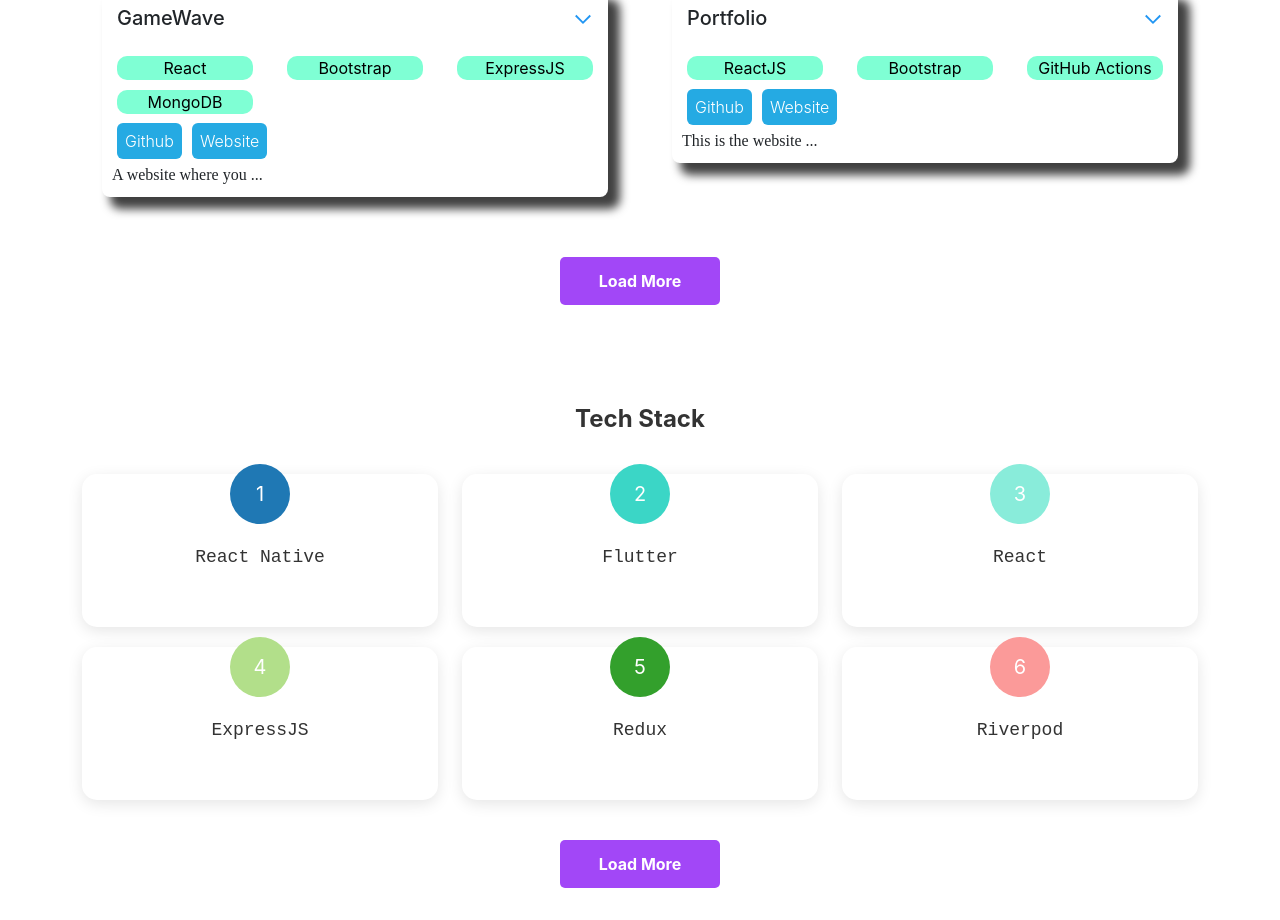
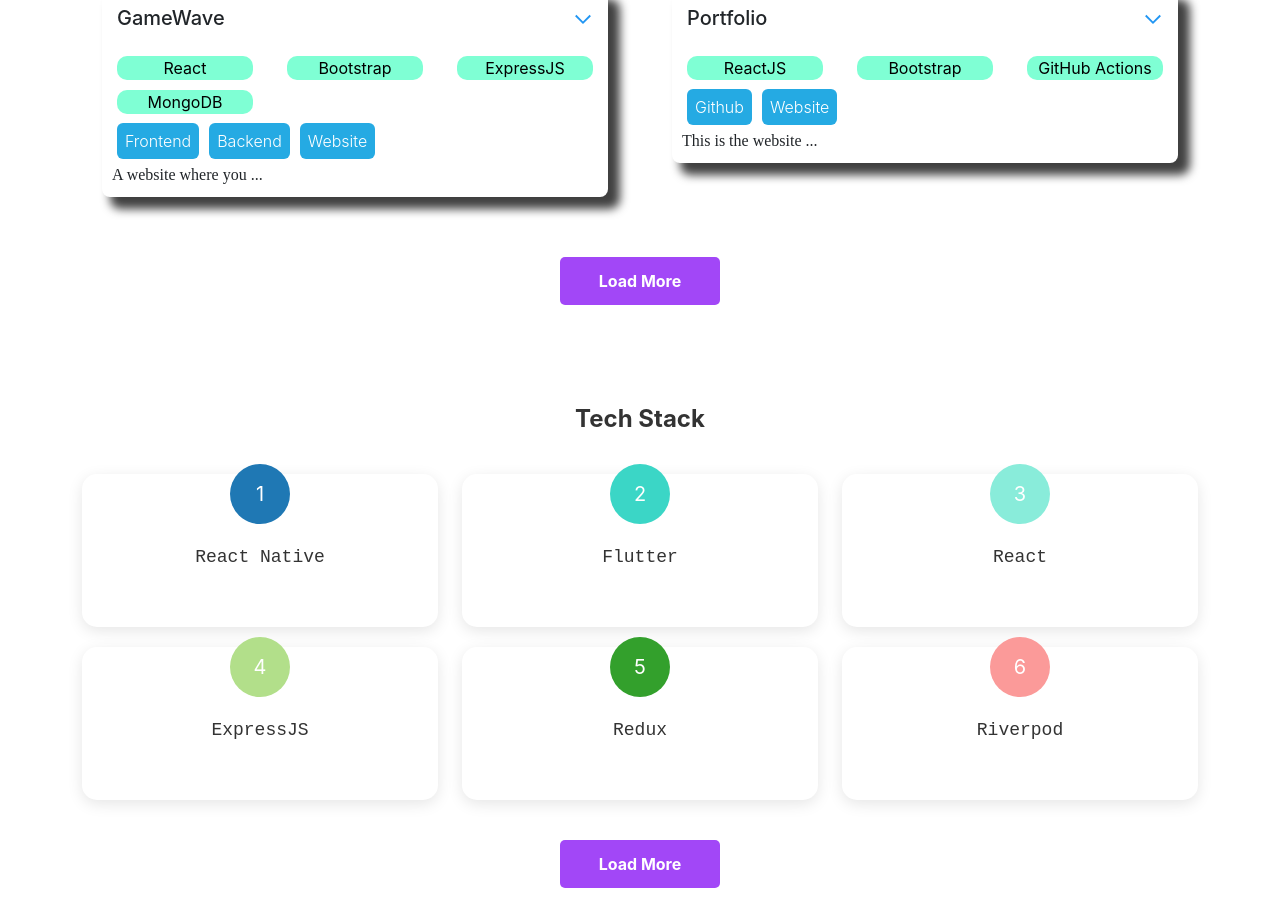
Before and after one commit to SagarSingh1324/PortfolioWebsite, a React (Create React App) app: page / in a window 1280 px wide. Shown: the part 1260-2180 px from the top of the page. Built offline with nearby package versions, Linux system fonts and the light colour scheme.

Commit message:
changed github links for gamewave

```diff
--- a/src/Componenets/Projects/Projects.js
+++ b/src/Componenets/Projects/Projects.js
@@ -40,7 +40,8 @@
             name: 'GameWave',
             description: 'A website where you can buy gaming accessories. Users can make accounts, add items to cart and then make purchases. This was the project where I first explored and learned web development.',
             projectLinks: [
-                { label: 'Github', url: 'https://github.com/SagarSingh1324/GameWave', color: 'blue' },
+                { label: 'Frontend', url: 'https://github.com/SagarSingh1324/GameWaveFrontend', color: 'blue' },
+                { label: 'Backend', url: 'https://github.com/SagarSingh1324/GameWaveBackend', color: 'blue' },
                  { label: 'Website', url: 'https://gamewave.aiospace.online/', color: 'gray' },
             ],
             techUsed: [
```
